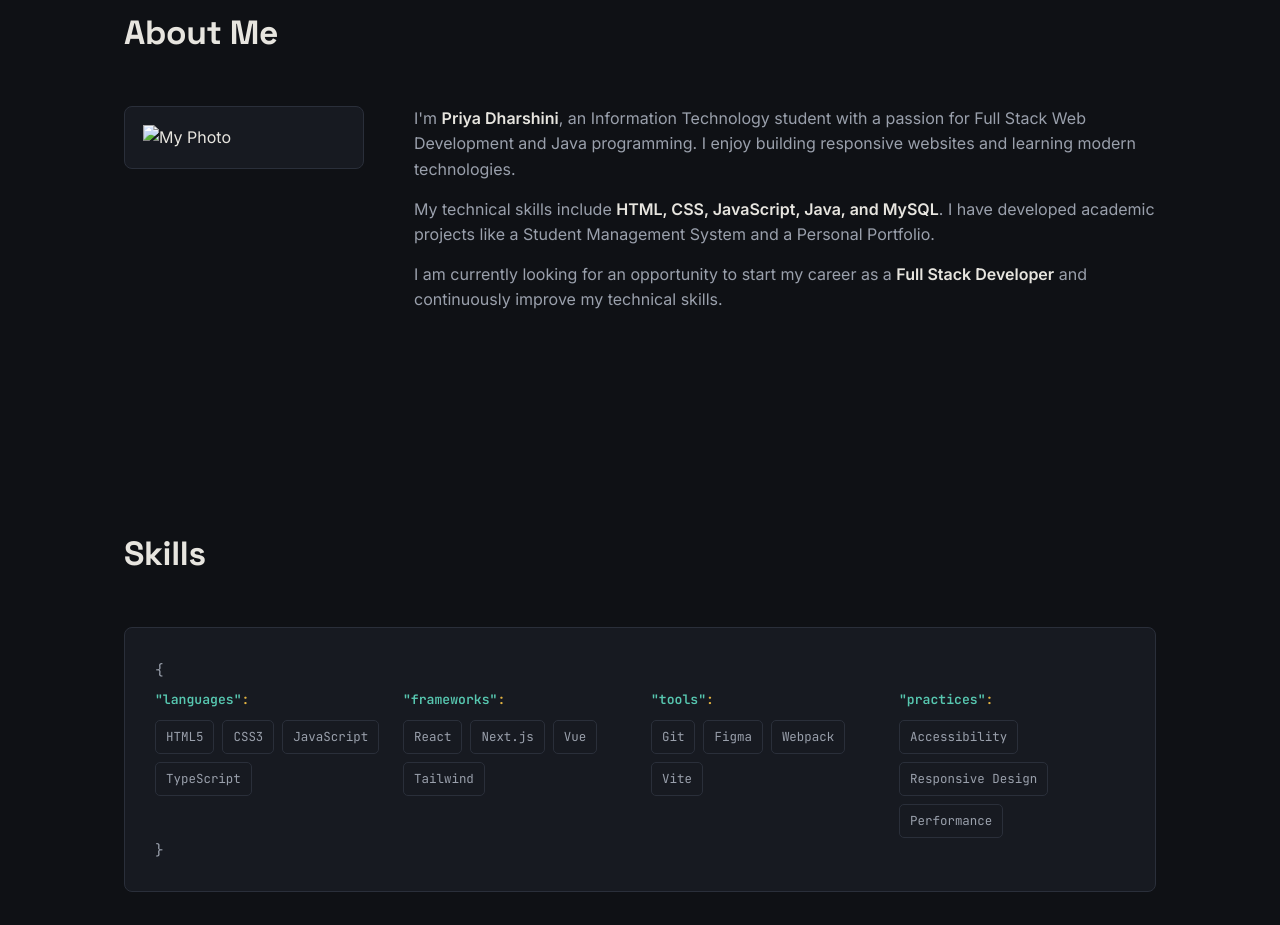
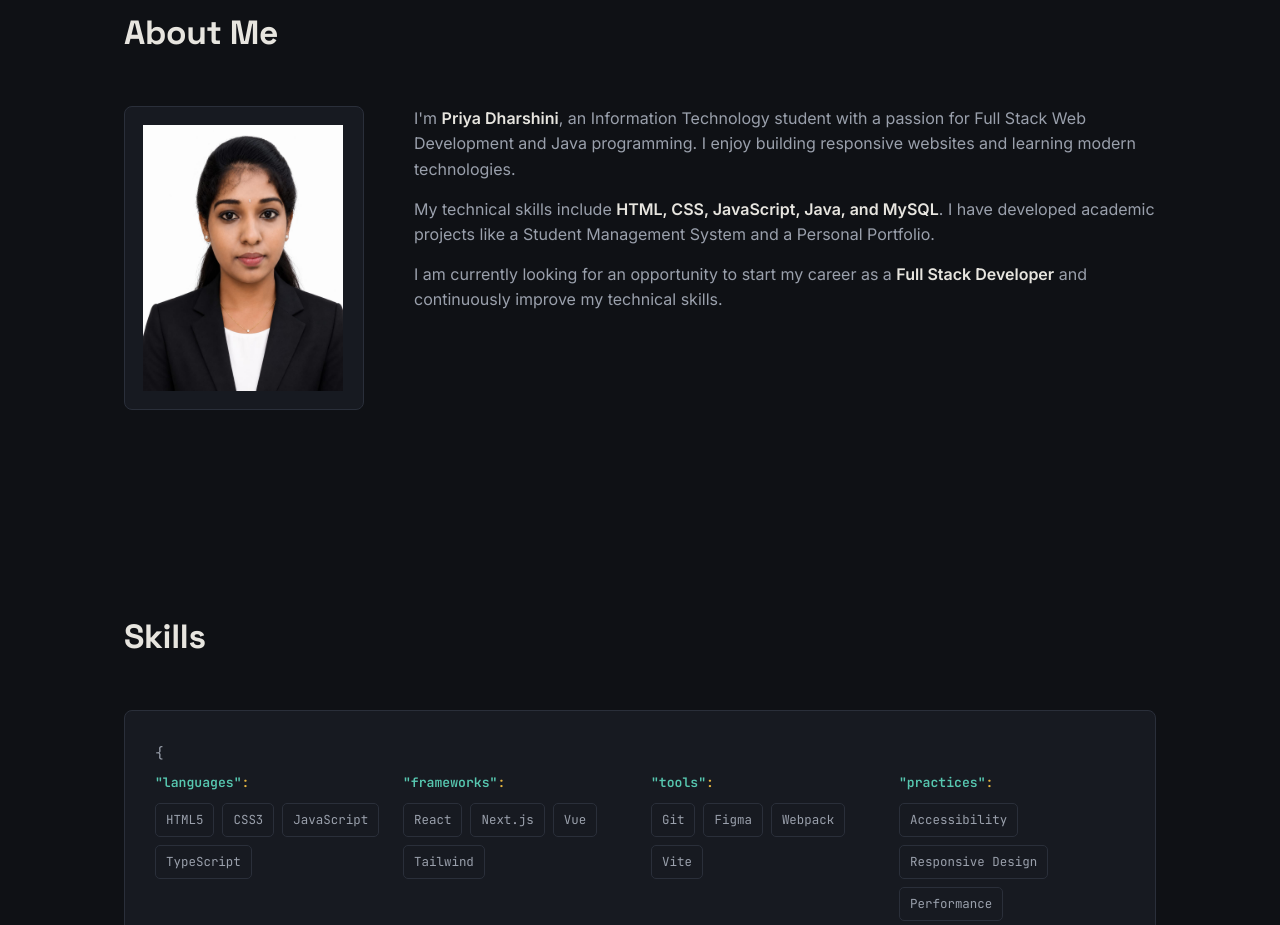
Before and after one commit to priyadharshini1alt/task1, a plain HTML site: page index.html in a window 1280 px wide. Shown: the part 840-1765 px from the top of the page. Drawn offline with Linux system fonts and the light colour scheme.

Commit message:
Fix image source path in index.html

```diff
--- a/index.html
+++ b/index.html
@@ -313,7 +313,7 @@
   </div>
   <div class="about-grid reveal">
     <div class="avatar-frame">
-      <img src="/photo.jpg.jpeg" alt="My Photo" width="200">
+      <img src="photo.jpeg" alt="My Photo" width="200">
         <rect width="200" height="200" rx="10" fill="#1d212b"/>
         <circle cx="100" cy="78" r="38" fill="#2a2f3a"/>
         <path d="M100 40a38 38 0 0 1 38 38c0 8-2 14-6 20-8-4-20-6-32-6s-24 2-32 6c-4-6-6-12-6-20a38 38 0 0 1 38-38z" fill="#e3b341" opacity="0.85"/>
```
